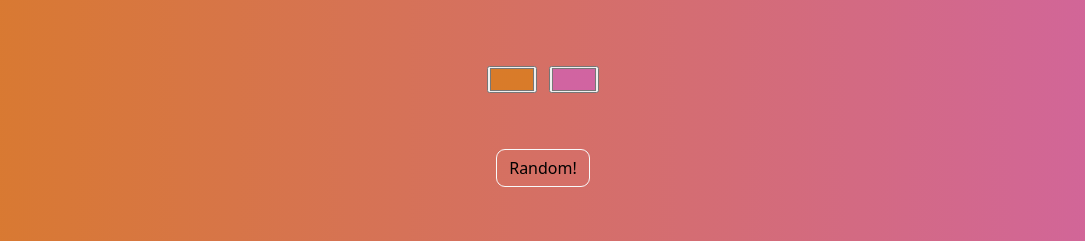
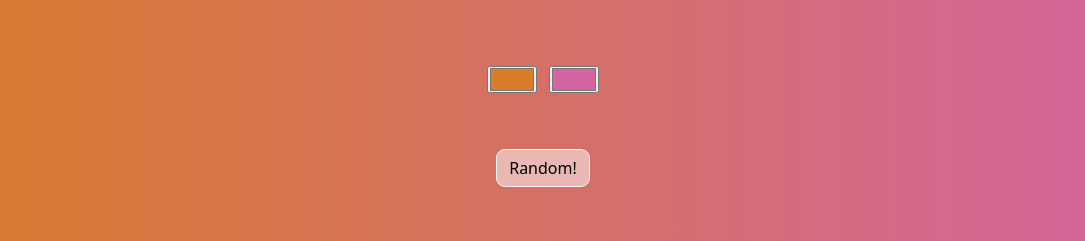
Before and after one commit to originalsidd/BackgroundGenerator.github.io, a plain HTML site: page index.html in a window 1280 px wide. Both pictures are taken after a click on the button "Random!". Shown: the part 279-520 px from the top of the page, without its empty margins (97-1182 px from the left). Drawn offline with nearby package versions, Linux system fonts and the light colour scheme.

Commit message:
Fixed active color for "Random!" button

```diff
--- a/style.css
+++ b/style.css
@@ -45,7 +45,7 @@ h3 {
 }
 
 .random:focus {
-	background: rgba(255, 255, 255, 0);
+	background: rgba(255, 255, 255, 0.5);
 
 }
 .random:hover {
```
